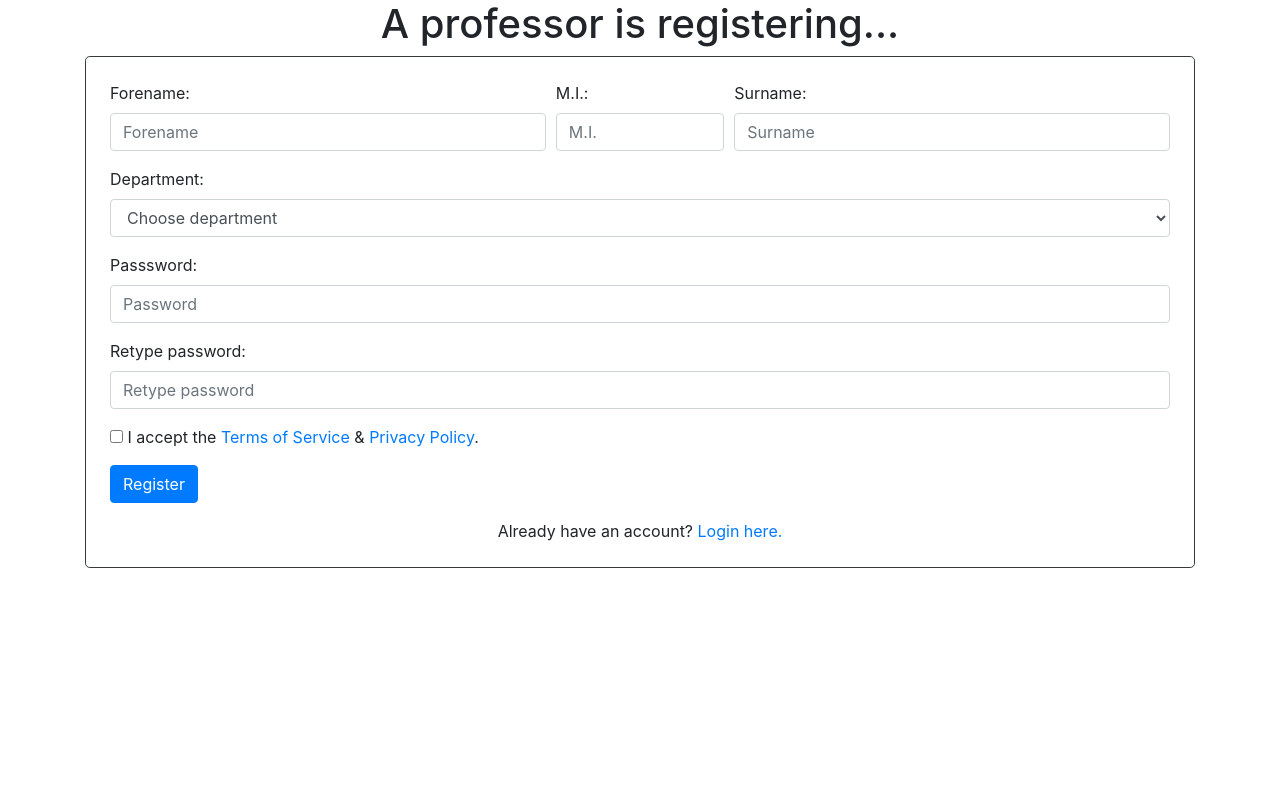
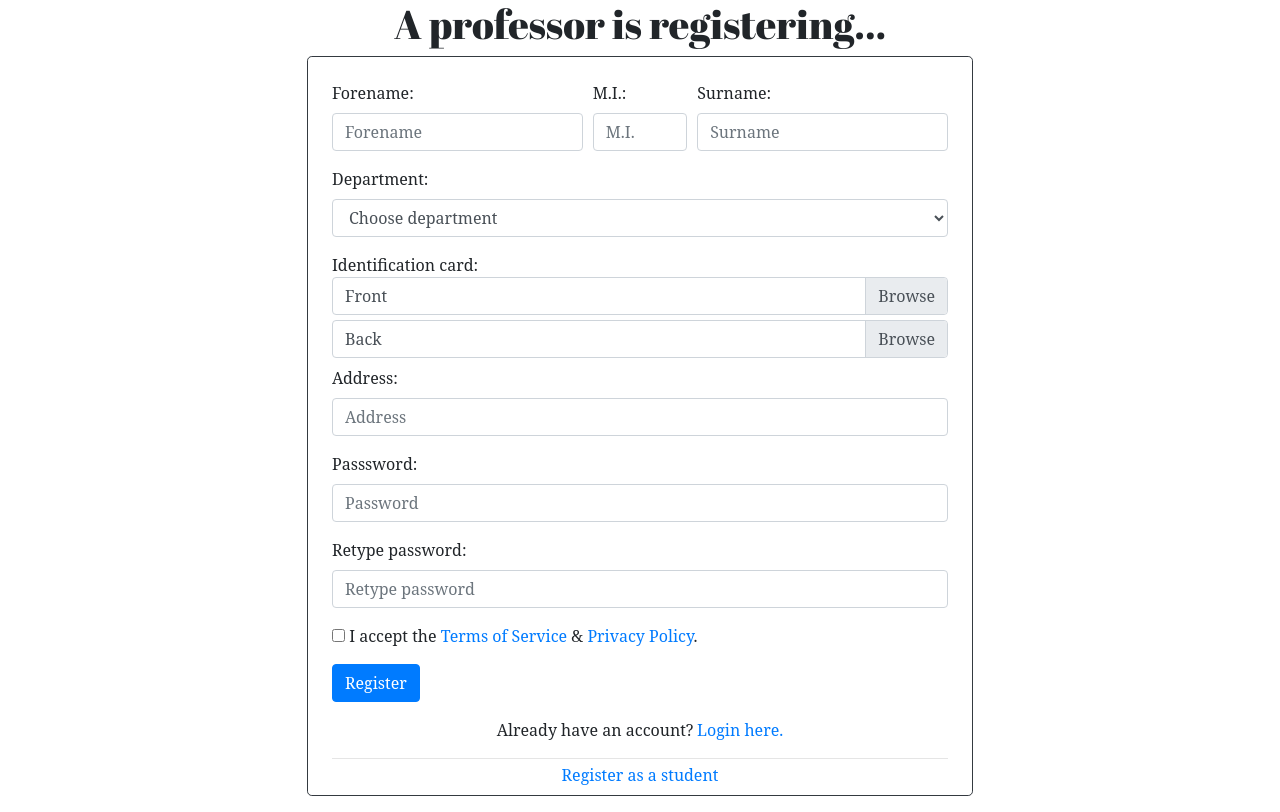
Before and after one commit to jariCruz/BSU_SC_RDB, a PHP site: page /php/registration_page_professor.php in a window 1280 px wide. Before the commit the page ends 568 px from the top, so only its background shows below. Run offline with PHP 8.4, Linux system fonts and the light colour scheme.

Commit message:
Fix registration page of professor

```diff
--- /dev/null
+++ b/src/css/registration_professor_style.css
@@ -0,0 +1,37 @@
+/********************************
+*  Log in / Registration page   *
+********************************/
+
+/* Margin for the form */
+
+
+@media (min-width: 800px){
+    .form-width {
+        max-width: 60%;
+    }
+  }
+
+  @media (max-width: 500px){
+    form {
+        font-size: smaller;
+    }
+
+    h1 {
+        font-size: xx-large;
+    }
+  }
+
+  @media (max-width: 410px) {
+    h1 {
+        font-size: x-large;
+    }
+  }
+
+
+  body {
+    font-family: 'serif';
+  }
+
+  .header-font {
+    font-family: 'Abril Fatface', serif;
+  }
--- /dev/null
+++ b/src/js/registration_professor_script.js
@@ -0,0 +1,37 @@
+// Get all input by class name "needs-validation"
+var parentElement = document.getElementsByClassName("needs-validation");
+
+var inputs = document.getElementsByTagName("input");
+
+var selects = document.getElementsByTagName("select");
+
+function validate() {
+
+    for (var i = 0; i < inputs.length; i++) {
+
+        var inputsAttribute = inputs[i].getAttribute("placeholder");
+        var val = inputs[i].value;
+
+        // Condition for other fields
+        if (inputsAttribute != "M.I.") {
+
+            inputs[i].parentElement.className += " was-validated";
+        }
+
+        // Condition if middle initial is not empty
+        if (inputsAttribute == "M.I." && inputs[i].value != "") {
+
+            inputs[i].parentElement.className += " was-validated";
+        }
+    }
+
+    // Loop for select tags
+    for (i = 0; i < selects.length; i++) {
+        // if a field is empty...
+        if (selects[i].selectedIndex == 0) {
+        // adds an invalid class to the parent node
+        selects[i].parentElement.className += " was-validated";
+
+        }
+    }
+}
--- a/src/php/registration_page_professor.php
+++ b/src/php/registration_page_professor.php
@@ -24,19 +24,18 @@
     <link rel="stylesheet" href="https://fonts.googleapis.com/css?family=Abril+Fatface|Poppins">
 
     <!-- Other resources -->
-    <link rel="stylesheet" href="../css/custom.css">
+    <link rel="stylesheet" href="../css/registration_professor_style.css">
 
 </head>
 <body>
 
-<!-- Form -->
+    <!-- Form -->
     <div class="container">
-        <h1 class="d-flex justify-content-center">A professor is registering...</h1>
+        <h1 class="d-flex justify-content-center header-font">A professor is registering...</h1>
 
-        <form action="../index.php" novalidate
-                class="needs-validation
-                        border border-dark rounded-lg
-                        p-4 mx-auto mb-3 reg-form-custom-width">
+        <form action="../index.php"
+                class="border border-dark rounded-lg
+                        p-4 mx-auto mb-3 form-width">
 
 
 
@@ -44,7 +43,7 @@
 
                 <!-- Forename field -->
 
-                <div class="form-group col-sm-5">
+                <div class="form-group col-sm-5 needs-validation">
                     <label for="form_fname">Forename:</label>
 
                     <input type="text"
@@ -55,18 +54,11 @@
                             minlength="2"
                             maxlength="30"
                             required>
-
-                    <!-- Notification -->
-                    <div class="valid-feedback">Valid~</div>
-                    <div class="invalid-feedback">Fill in this part, please~</div>
-
-
-
                 </div>
 
                 <!-- Middle initial field -->
 
-                <div class="form-group col-sm-2">
+                <div class="form-group col-sm-2  needs-validation">
                     <label for="form_mi">M.I.:</label>
                     <input type="text"
                             name="form_mi"
@@ -74,18 +66,12 @@
                             placeholder="M.I."
                             class="form-control"
                             maxlength="5">
-
-                    <!-- Notification -->
-                    <!-- Recode how not to display when empty
-                    <div class="valid-feedback">Valid~</div>
-                    -->
-
                 </div>
 
                 <!-- Surname field -->
 
 
-                <div class="form-group col-sm-5">
+                <div class="form-group col-sm-5 needs-validation">
 
                     <label for="form_sname">Surname:</label>
                     <input type="text"
@@ -96,12 +82,6 @@
                             maxlength="30"
                             minlength="1"
                             required>
-
-                    <!-- Notification -->
-
-                    <div class="valid-feedback">Valid~</div>
-                    <div class="invalid-feedback">Fill in this part, please~</div>
-
                 </div>
 
             </div>
@@ -109,7 +89,7 @@
             <!-- Department field -->
 
 
-            <div class="form-group">
+            <div class="form-group needs-validation">
                     <label for="form_department">Department:</label>
 
                     <select name="form_department"
@@ -119,33 +99,89 @@
                                     border-muted"
                             required>
 
-                        <option value="0" required>Choose department</option>
+                        <option value="" required>Choose department</option>
                         <option value="BIT Department" required>BIT Department</option>
                         <option value="EDUC Department" required>EDUC Department</option>
                     </select>
 
+            </div>
+
+            <!-- Identification card -->
+
+            <div class="custom-file form-group needs-validation">
+            <label for="form_file1">Identification card:</label>
+
+                <!-- Front -->
+                <input type="file"
+                        name="form_file1"
+                        id="form_file1"
+                        class="custom-file-input"
+                        required>
+                <label for="form_file" class="custom-file-label front mt-4">Front</label>
+
+                <!-- Script for adding the name of file to the label -->
+
+                <script>
+                    $('#form_file1').on('change', function(e){
+                        // Get file name
+                        var fileName = e.target.files[0].name;
+
+                        // Replace the "Choose file..." label
+                        $(this).next('.front').html(fileName);
+                    })
 
 
-                <!-- Notification -->
-                <div class="valid-feedback">Valid~</div>
-                <div class="invalid-feedback">Fill in this part, please~</div>
+                </script>
+            </div>
 
-                <script>
-                    $('.dropdown-menu').on('change', function(){
-                        var sDept = $(this).find("option: selected").text();
+                <!-- Back -->
+                <div class="custom-file form-group needs-validation">
 
-                        $('#form-department').html(sDept);
-                        $(this).next('.#form-department').html(sDept);
+                    <input type="file"
+                            name="form_file"
+                            id="form_file2"
+                            class="custom-file-input"
+                            required>
+                    <label for="form_file2" class="custom-file-label back mt-2">Back</label>
 
-                    });
-                </script>
+                    <!-- Script for adding the name of file to the label -->
+
+                    <script>
+                        $('#form_file2').on('change', function(e){
+                            // Get file name
+                            var fileName = e.target.files[0].name;
+
+                            // Replace the "Choose file..." label
+                            $(this).next('.back').html(fileName);
+                        })
+
+
+                    </script>
+
+                </div>
+
+
+
+            <!-- Address field -->
+
+            <div class="form-group mt-3 needs-validation">
+                <label for="form_address">Address:</label>
+                <input type="text"
+                        name="form_address"
+                        id="form_address"
+                        placeholder="Address"
+                        class="form-control"
+                        maxlength="200"
+                        minlength="8"
+                        required>
 
             </div>
+
 
             <!-- Password field -->
 
 
-            <div class="form-group mt-2">
+            <div class="form-group needs-validation">
                 <label for="form_pass">Passsword:</label>
                 <input type="password"
                         name="form_pass"
@@ -156,16 +192,11 @@
                         minlength="8"
                         required>
 
-                <!-- Notification -->
-
-                <div class="valid-feedback">Valid~</div>
-                <div class="invalid-feedback">Fill in this part, please~</div>
-
             </div>
 
             <!-- Retype password field -->
 
-            <div class="form-group">
+            <div class="form-group needs-validation">
                 <label for="form_repass">Retype password:</label>
                 <input type="password"
                         name="form_repass"
@@ -176,61 +207,32 @@
                         minlength="8"
                         required>
 
-                <!-- Notification -->
-
-                <div class="valid-feedback">Valid~</div>
-                <div class="invalid-feedback">Fill in this part, please~</div>
-
             </div>
 
             <!-- Checkbox -->
-            <div class="form-group">
+            <div class="form-group needs-validation">
                 <input type="checkbox" required>
                 <span>I accept the <a href="#">Terms of Service</a> & <a href="#">Privacy Policy</a>.</span>
-
-                <!-- Notificaiton -->
-
-                <div class="invalid-feedback">Make sure to tick the checkbox, please~</div>
 
             </div>
 
             <!-- Register btn -->
             <div>
-                <button type="submit" class="btn btn-primary">Register</button>
+                <button type="submit" class="btn btn-primary" onclick="validate()">Register</button>
 
             </div>
+            <span class="d-flex justify-content-center mt-3">Already have an account?<a href="login.php">&MediumSpace;Login here.</a></span>
 
-            <div class="d-flex justify-content-center mt-3">
-                <span>Already have an account? <a href="login.php">Login here.</a></span>
-            </div>
+            <hr>
+            <a class="d-flex justify-content-center my-n3 pt-1"
+                href="registration_page_student.php">Register as a student</a>
 
 
         </form>
     </div>
 
-<!-- Disable form submissions if there are invalid fields -->
-<script>
-
-    (function() {
-    'use strict';
-    window.addEventListener('load', function() {
-        // Get the forms we want to add validation styles to
-        var forms = document.getElementsByClassName('needs-validation');
-        // Loop over them and prevent submission
-        var validation = Array.prototype.filter.call(forms, function(form) {
-
-        form.addEventListener('submit', function(event) {
-            if (form.checkValidity() === false) {
-
-            event.preventDefault();
-            event.stopPropagation();
-            }
-            form.classList.add('was-validated');
-        }, false);
-        });
-    }, false);
-    })();
-</script>
+<!-- Form validation -->
+<script src="../js/registration_professor_script.js"></script>
 
 
 
```
